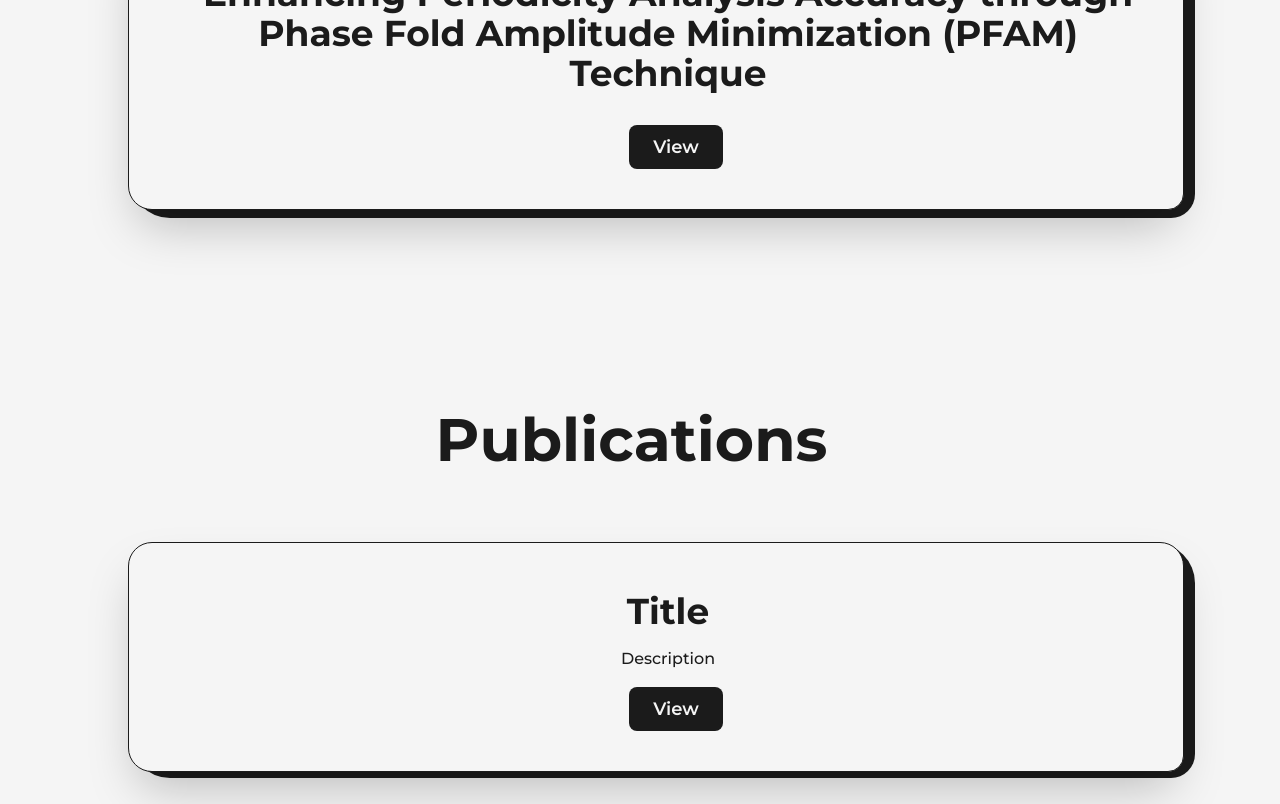
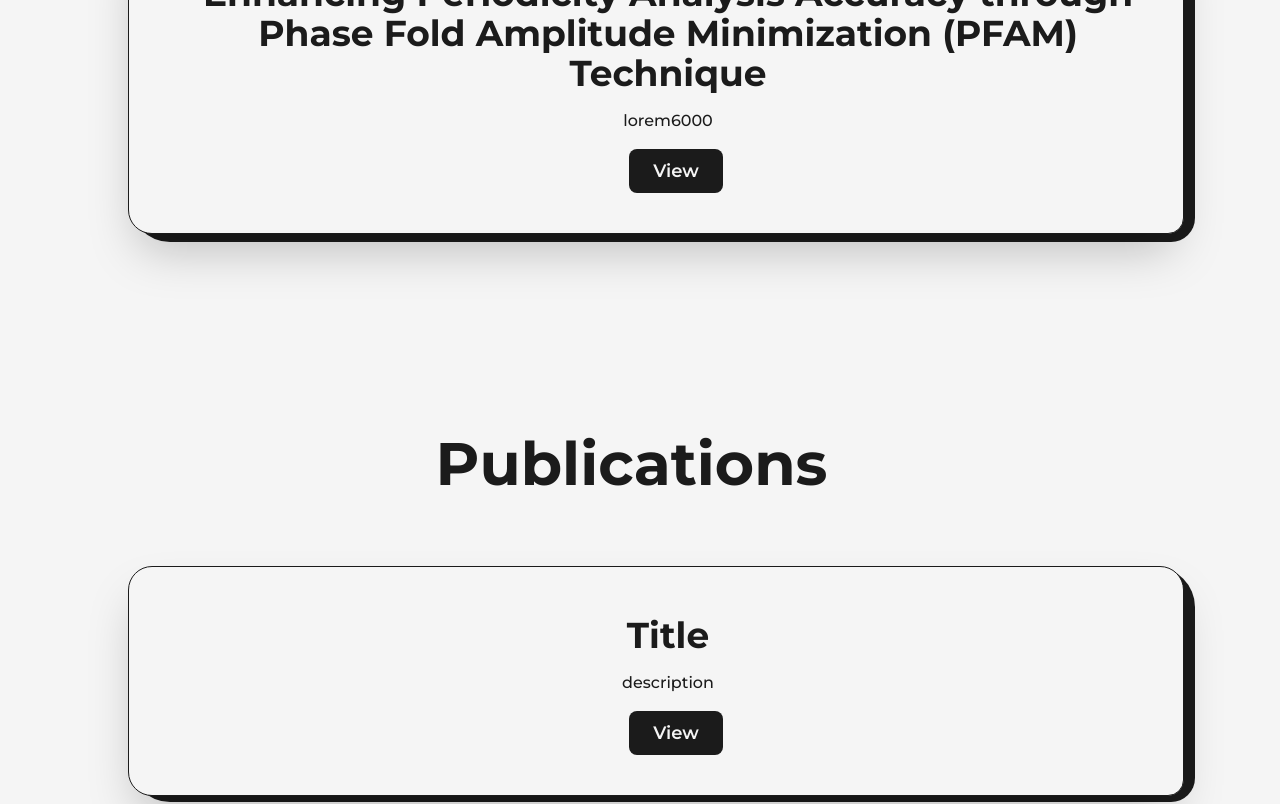
Before and after one commit to KshitijAdhikaree/sagar-portfolio, a Next.js app: page /research in a window 1280 px wide. Shown: the part 400-1204 px from the top of the page. Built offline with nearby package versions, Linux system fonts and the light colour scheme.

Commit message:
remove data.js

```diff
--- a/src/pages/research.js
+++ b/src/pages/research.js
@@ -1,70 +1,87 @@
-import React from 'react'
-import Head from 'next/head'
-import Layout from '@/components/Layout'
-import AnimatedText from '@/components/AnimatedText'
-import Link from 'next/link'
-import TransitionEffect from '@/components/TransitionEffect'
-import { LinkIcon } from '@/components/Icons'
-import { PublicationsData } from '../../public/data'
-import Popup from '@/components/Popup'
+import React from "react";
+import Head from "next/head";
+import Layout from "@/components/Layout";
+import AnimatedText from "@/components/AnimatedText";
+import Link from "next/link";
+import TransitionEffect from "@/components/TransitionEffect";
+//import { LinkIcon } from '@/components/Icons'
+import { ProjectData } from "../../public/projectData";
+import { PublicationData } from "../../public/publicationData";
+
+//import Popup from '@/components/Popup'
 //import ScrollDialog from '@/components/ScrollDialog'
 //import DialogBox from '@/components/DialogBox'
 
 const Research = ({ title, summary, link }) => {
   return (
     <article
-      className='w-full flex items-center justify-between rounded-3xl border border-solid border-dark bg-light shadow-2xl p-10 relative rounded-br-2xl
-    dark:border dark:border-light dark:bg-dark lg:flex-col lg:p-8 xs:rounded-2xl xs:rounded-br-3xl xs:p-4 '
+      className="w-full flex items-center justify-between rounded-3xl border border-solid border-dark bg-light shadow-2xl p-10 relative rounded-br-2xl
+    dark:border dark:border-light dark:bg-dark lg:flex-col lg:p-8 xs:rounded-2xl xs:rounded-br-3xl xs:p-4 "
     >
       <div
-        className='absolute top-0 -right-3 -z-10 w-[101%] h-[103%] rounded-[2.5rem] bg-dark rounded-br-3xl
-      dark:bg-light xs:-right-2 sm:h-[102%] xs:w-[100%] xs:rounded-[1.5rem]'
+        className="absolute top-0 -right-3 -z-10 w-[101%] h-[103%] rounded-[2.5rem] bg-dark rounded-br-3xl
+      dark:bg-light xs:-right-2 sm:h-[102%] xs:w-[100%] xs:rounded-[1.5rem]"
       />
 
-      <div className='w-full flex flex-col items-center justify-between pl-6 lg:w-full lg:pl-0 lg:pt-6 text-center'>
-        <h2 className='my-2 w-full text-dark text-center text-4xl font-bold dark:text-light sm:text-sm '>
+      <div className="w-full flex flex-col items-center justify-between pl-6 lg:w-full lg:pl-0 lg:pt-6 text-center">
+        <h2 className="my-2 w-full text-dark text-center text-4xl font-bold dark:text-light sm:text-sm ">
           {title}
         </h2>
 
-        <p className='my-2 font-medium text-dark dark:text-light sm:text-sm  '>
+        <p className="my-2 font-medium text-dark dark:text-light sm:text-sm  ">
           {summary}
         </p>
-        <div className='mt-2 flex flex-row items-center'>
-          <div
-             //href={link}
-            // target='_blank'
-            className='ml-4 rounded-lg bg-dark text-light p-2 px-6 text-lg font-semibold dark:bg-light dark:text-dark
-                       sm:px-4 sm:text-base flex items-center'
+        <div className="mt-2 flex flex-row items-center">
+          <Link
+            href={link}
+            target="_blank"
+            className="ml-4 rounded-lg bg-dark text-light p-2 px-6 text-lg font-semibold dark:bg-light dark:text-dark
+                       sm:px-4 sm:text-base flex items-center"
           >
-            {/* <LinkIcon className='fill-light mr-2 dark:fill-dark' />
-            <span>Link</span> */}
-             <Popup />
-          </div>
-
+            {/* <LinkIcon className='fill-light mr-2 dark:fill-dark' />  */}
+            <span>View</span>
+            {/* <Popup /> */}
+          </Link>
         </div>
       </div>
-
     </article>
-  )
-}
+  );
+};
 
 const research = () => {
   return (
     <>
       <Head>
         <title>Sagar | Research</title>
-        <meta name='description' content='description' />
+        <meta name="description" content="description" />
       </Head>
       <TransitionEffect />
-      <main className='w-full mb-8 flex flex-col items-center justify-center dark:text-light '>
-        <Layout className='pt-16'>
+      <main className="w-full mb-8 flex flex-col items-center justify-center dark:text-light ">
+        <Layout className="pt-16">
           <AnimatedText
-            text='Projects'
-            className='mb-16 lg:!text-7xl sm:mb-8 sm:!text-4xl xs:!text-2xl text-center'
+            text="Projects"
+            className="mb-16 lg:!text-7xl sm:mb-8 sm:!text-4xl xs:!text-2xl text-center"
           />
-          <div className='grid grid-cols-12 gap-24 gap-y-10 xl:gap-x-16 lg:gap-x-8 md:gap-y-24 sm:gap-x-0'>
-            {PublicationsData.map((publication) => (
-              <div key={publication.id} className='col-span-12'>
+          <div className="grid grid-cols-12 gap-24 gap-y-10 xl:gap-x-16 lg:gap-x-8 md:gap-y-24 sm:gap-x-0">
+            {ProjectData.map((project) => (
+              <div key={project.id} className="col-span-12">
+                <Research
+                  title={project.title}
+                  summary={project.description}
+                  link={project.link}
+                />
+              </div>
+            ))}
+          </div>
+        </Layout>
+        <Layout className="pt-16">
+          <AnimatedText
+            text="Publications"
+            className="mb-16 lg:!text-7xl sm:mb-8 sm:!text-4xl xs:!text-2xl text-center "
+          />
+          <div className="grid grid-cols-12 gap-24 gap-y-10 xl:gap-x-16 lg:gap-x-8 md:gap-y-24 sm:gap-x-0">
+            {PublicationData.map((publication) => (
+              <div key={publication.id} className="col-span-12">
                 <Research
                   title={publication.title}
                   summary={publication.description}
@@ -74,26 +91,9 @@ const research = () => {
             ))}
           </div>
         </Layout>
-        <Layout className='pt-16'>
-          <AnimatedText
-            text='Publications'
-            className='mb-16 lg:!text-7xl sm:mb-8 sm:!text-4xl xs:!text-2xl text-center '
-          />
-          <div className='grid grid-cols-12 gap-24 gap-y-10 xl:gap-x-16 lg:gap-x-8 md:gap-y-24 sm:gap-x-0'>
-            {PublicationsData.map((publication) => (
-              <div key={publication.id} className='col-span-12'>
-                <Research
-                  title='Title'
-                  summary='Description'
-                  link='/'
-                />
-              </div>
-            ))}
-          </div>
-        </Layout>
       </main>
     </>
-  )
-}
+  );
+};
 
-export default research
+export default research;
```
